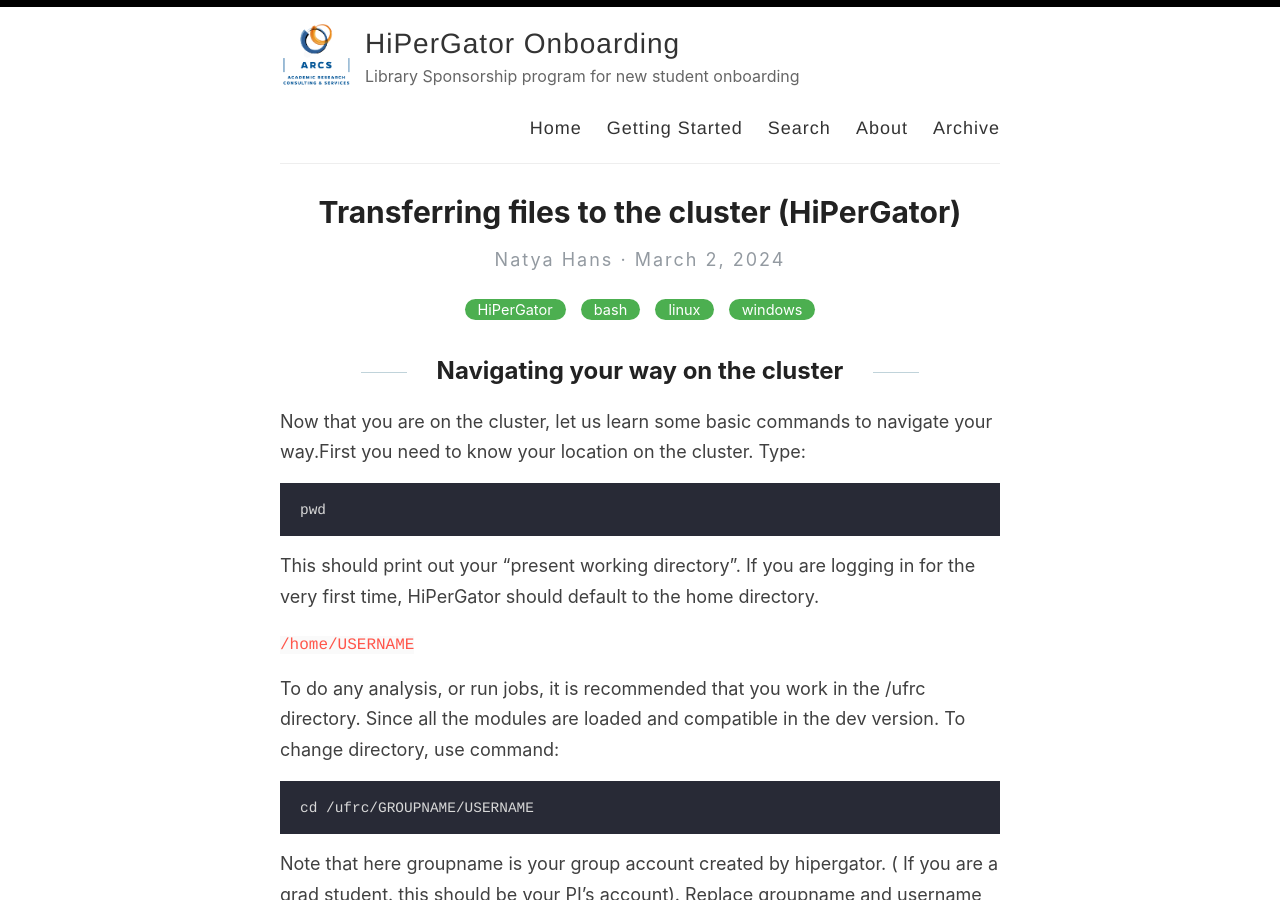
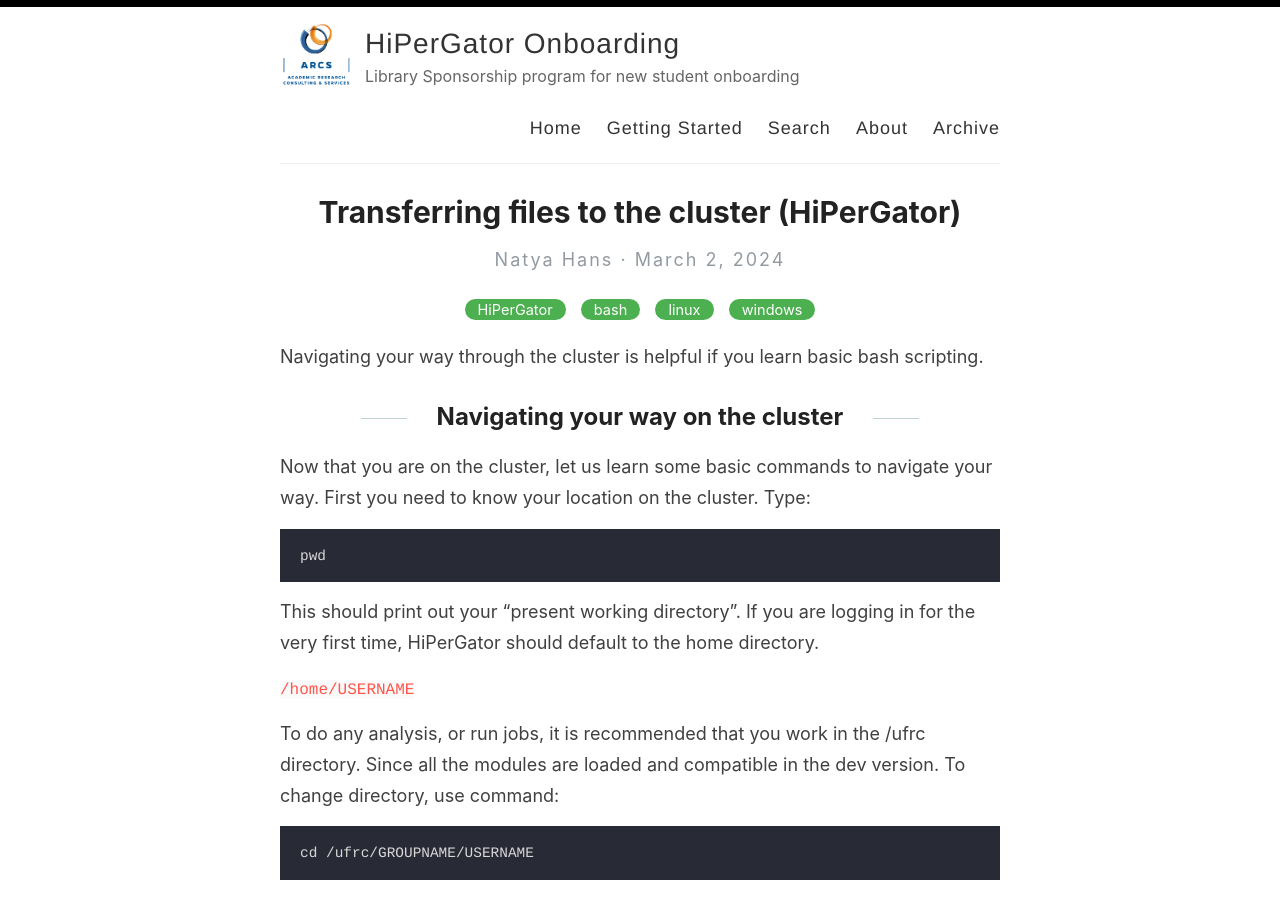
Before and after one commit to NatyaHans/HiPerGatorOnboarding, a Jekyll site: the page built from _posts/2024-3-2-FileTransfer.md, in a window 1280 px wide and 900 px high. Built offline with Jekyll 4.4.1, drawn with Linux system fonts in a browser that asks for light colours.

Commit message:
Update 2024-3-2-FileTransfer.md

```diff
--- a/_posts/2024-3-2-FileTransfer.md
+++ b/_posts/2024-3-2-FileTransfer.md
@@ -4,10 +4,11 @@ title:  Transferring files to the cluster (HiPerGator)
 categories: [HiPerGator,bash, linux, windows]
 ---
 
+Navigating your way through the cluster is helpful if you learn basic bash scripting.
 
 Navigating your way on the cluster
 ------
-Now that you are on the cluster, let us learn some basic commands to navigate your way.First  you need to know your location on the cluster. Type:
+Now that you are on the cluster, let us learn some basic commands to navigate your way. First  you need to know your location on the cluster. Type:
 
     pwd
 
```
